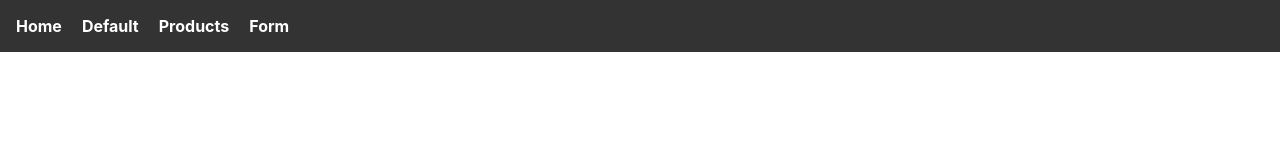
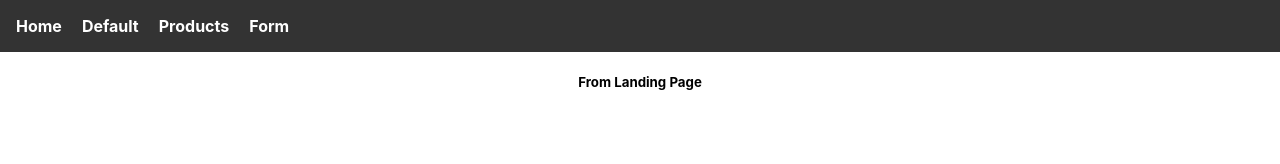
Before and after one commit to rcsoliz/desarrollo-front-end-react, a React (Create React App) app: page / in a window 1280 px wide. Shown: the top 164 px of the page. Built offline with nearby package versions, Linux system fonts and the light colour scheme.

Commit message:
task-end step-6 fase-1basic

```diff
--- a/src/router/router.js
+++ b/src/router/router.js
@@ -4,6 +4,7 @@ import FilterableProductTable from "../screens/FilterableProductTable";
 import Form from "../screens/Form";
 
 import App from "../App";
+import LandingPage from '../screens/LandingPage';
 
 const basename = process.env.NODE_ENV === "production" ? "/desarrollo-front-end-react" : "/";
 
@@ -12,6 +13,10 @@ const router = createBrowserRouter([
         path: "/",
         element: <App />,
         children: [
+            {
+                path: '/',
+                element:<LandingPage />,
+            },
             {
                 path: '/default',
                 element: <Default />,
--- /dev/null
+++ b/src/screens/LandingPage.jsx
@@ -0,0 +1,11 @@
+import Landing from './LandingPage/Landing'
+
+const LandingPage = () => {
+    return (
+        <>
+            <Landing />
+        </>
+    );
+}
+
+export default LandingPage;
--- /dev/null
+++ b/src/screens/LandingPage/Landing.jsx
@@ -0,0 +1,9 @@
+
+const Landing = () => {
+    return (
+        <>
+            <h5>From Landing Page</h5>
+        </>
+    )
+}
+export default Landing;
```
